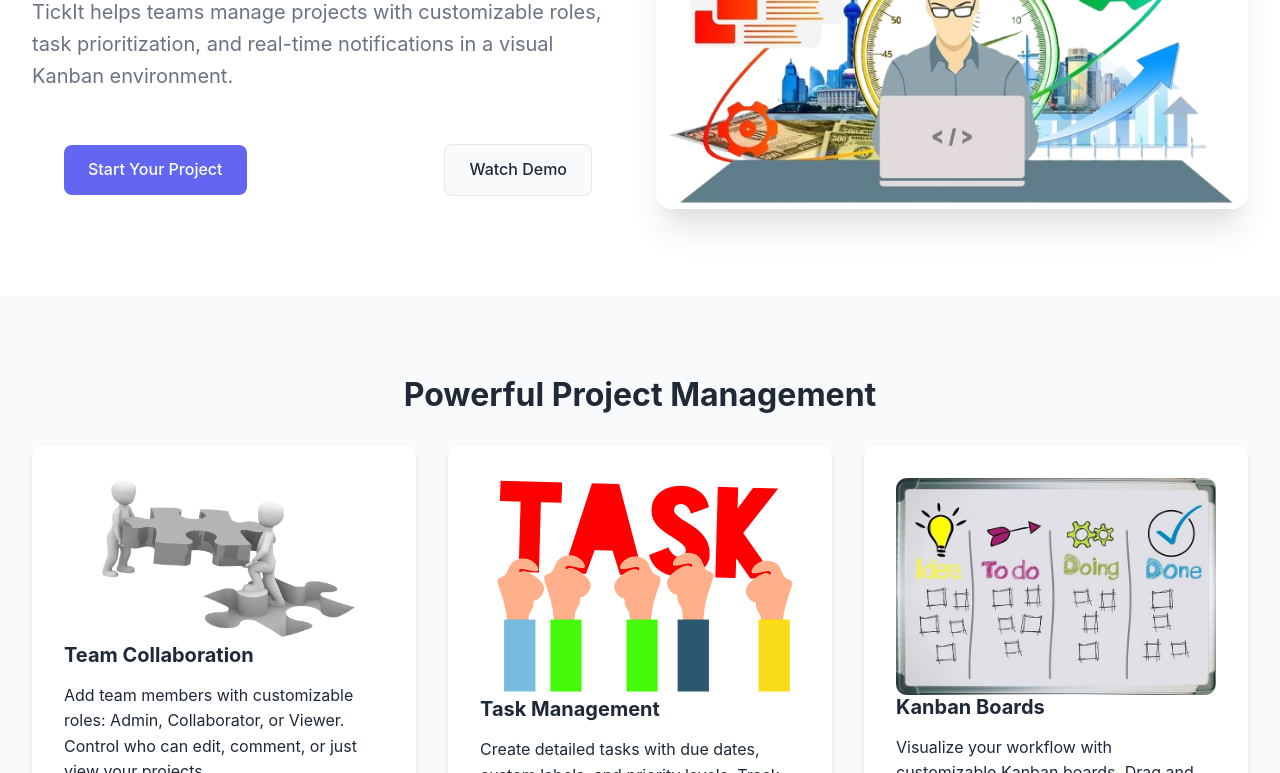
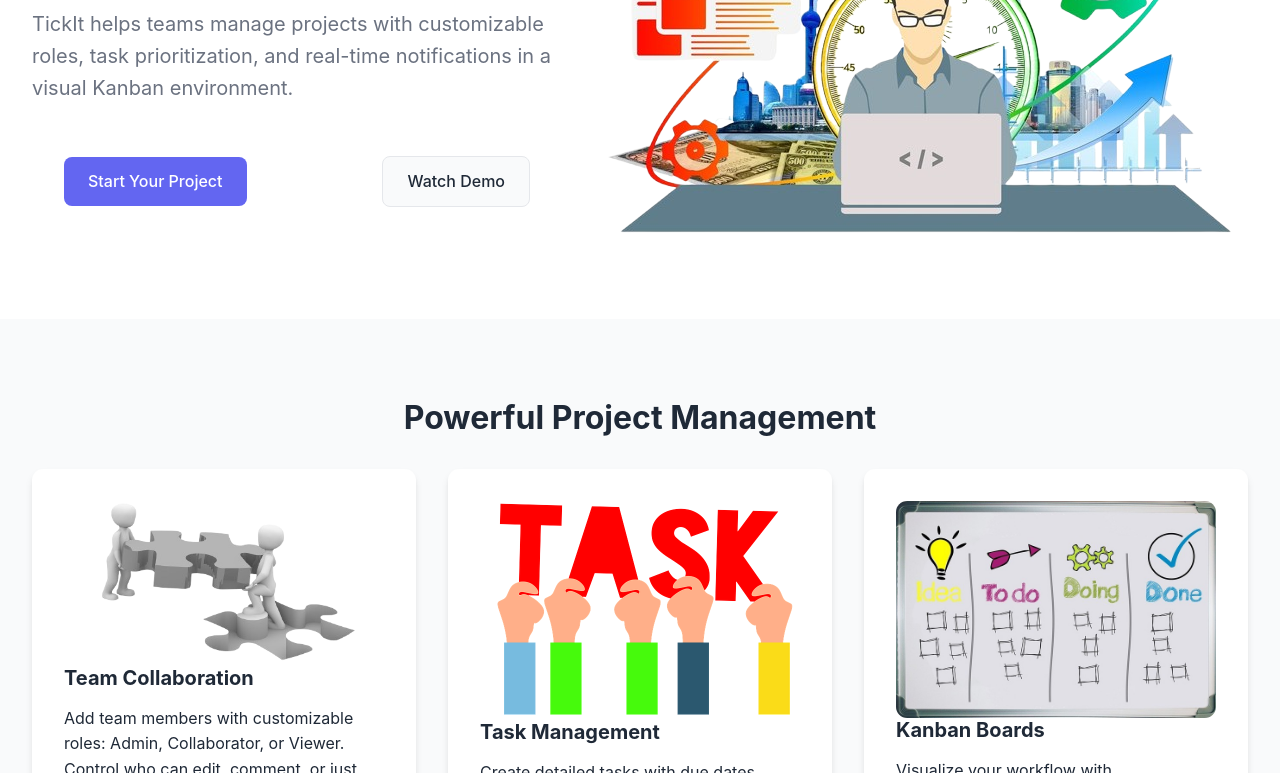
Before and after one commit to Andy-Nkumane-BBD/tickit-mockup, a plain HTML site: page index.html in a window 1280 px wide. Shown: the part 327-1100 px from the top of the page. Drawn offline with Linux system fonts and the light colour scheme.

Commit message:
removing figure and using img + change submit button to type button

```diff
--- a/index.html
+++ b/index.html
@@ -42,9 +42,7 @@
                     <a href="#" class="button secondary">Watch Demo</a>
                 </nav>
             </article>
-            <figure id="hero-image">
-                <img src="images/productivity.png" alt="TickIt Dashboard Preview">
-            </figure>
+            <img id="hero-image" src="images/productivity.png" alt="TickIt Dashboard Preview">
         </section>
 
         <section id="features">
@@ -165,7 +163,7 @@
                 <fieldset class="form-group">
                     <textarea placeholder="Your Message" rows="4" required></textarea>
                 </fieldset>
-                <button type="submit" class="button primary">Send Message</button>
+                <button type="button" class="button primary">Send Message</button>
             </form>
         </section>
     </main>
```
